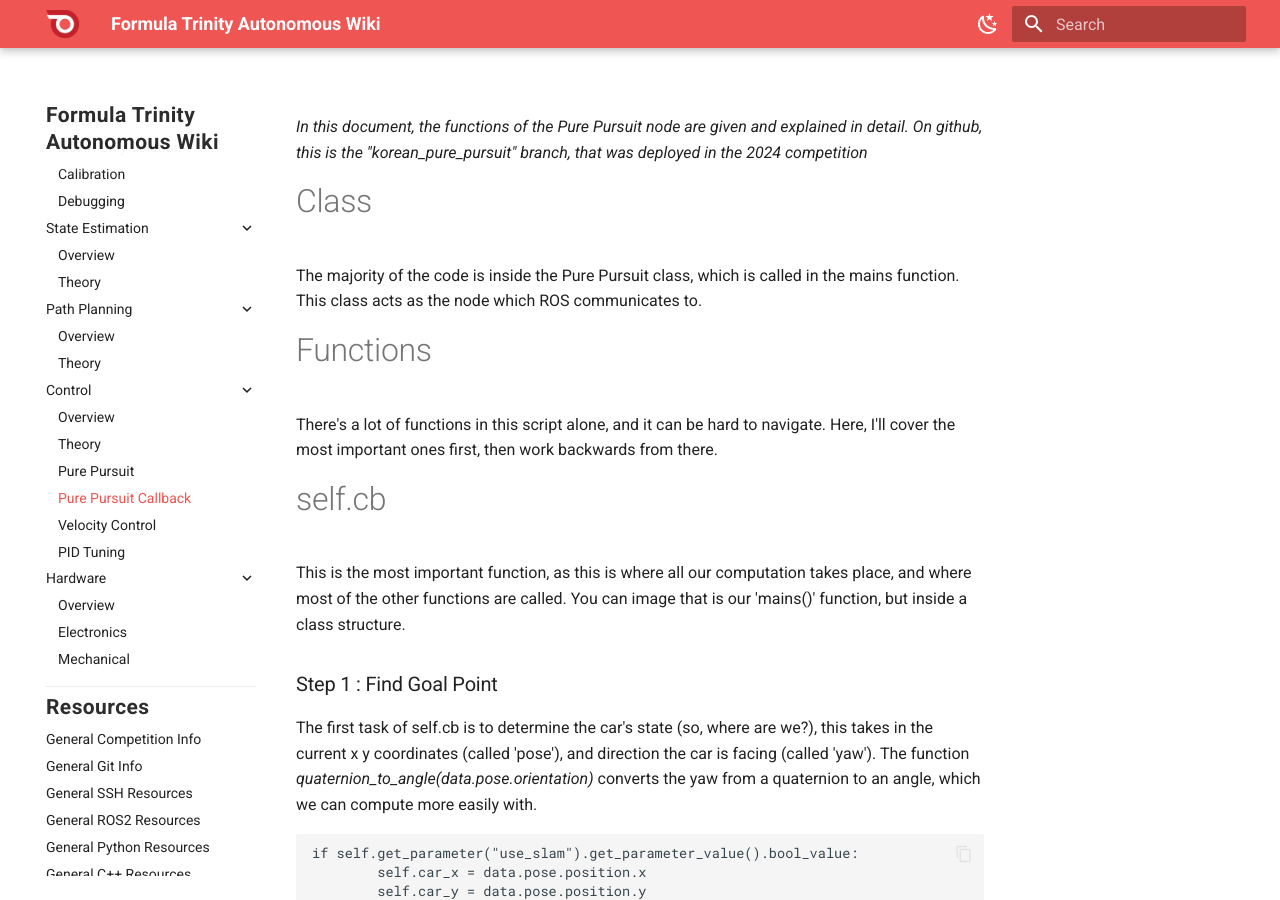
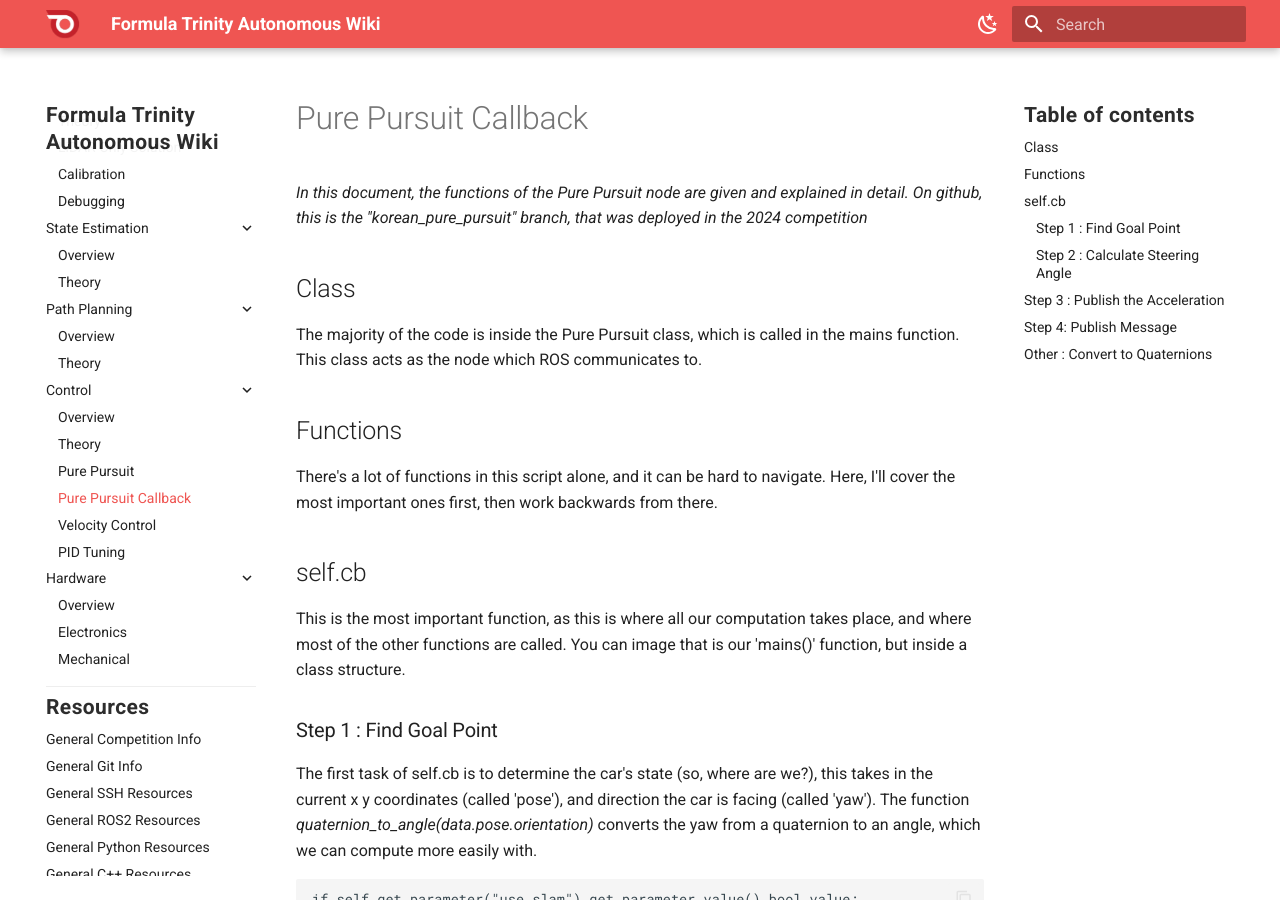
Before and after one commit to FT-Autonomous/ft_docs_2.0, an MkDocs documentation site: the page built from docs/departments/control/pure_pur_callback.md, in a window 1280 px wide and 900 px high. Built offline with MkDocs 1.6.1 and Material for MkDocs 9.7.7, drawn with Linux system fonts in a browser that asks for light colours.

Commit message:
Some syntax fixes

```diff
--- a/docs/departments/control/pure_pur_callback.md
+++ b/docs/departments/control/pure_pur_callback.md
@@ -1,13 +1,18 @@
+# Pure Pursuit Callback
+
 *In this document, the functions of the Pure Pursuit node are given and explained in detail. On github, this is the "korean_pure_pursuit" branch, that was deployed in the 2024 competition*
-# Class
+
+## Class
 
 The majority of the code is inside the Pure Pursuit class, which is called in the mains function. This class acts as the node which ROS communicates to.
-# Functions
+
+## Functions
 
 There's a lot of functions in this script alone, and it can be hard to navigate. Here, I'll cover the most important ones first, then work backwards from there.
 
-# self.cb
+## self.cb
 This is the most important function, as this is where all our computation takes place, and where most of the other functions are called. You can image that is our 'mains()' function, but inside a class structure.
+
 ### Step 1 : Find Goal Point
 
 The first task of self.cb is to determine the car's state (so, where are we?), this takes in the current x y coordinates (called 'pose'), and direction the car is facing (called 'yaw'). The function *quaternion_to_angle(data.pose.orientation)* converts the yaw from a quaternion to an angle, which we can compute more easily with.
```
Also changed, not shown: docs/resources/python.md (+0 -4 lines), docs/tutorials/path_planning_tutorial.md (+1 -1 lines), docs/tutorials/rdp_to_fta_pc.md (+3 -3 lines), docs/tutorials/run_code_not_ubuntu.md (+1 -5 lines).
